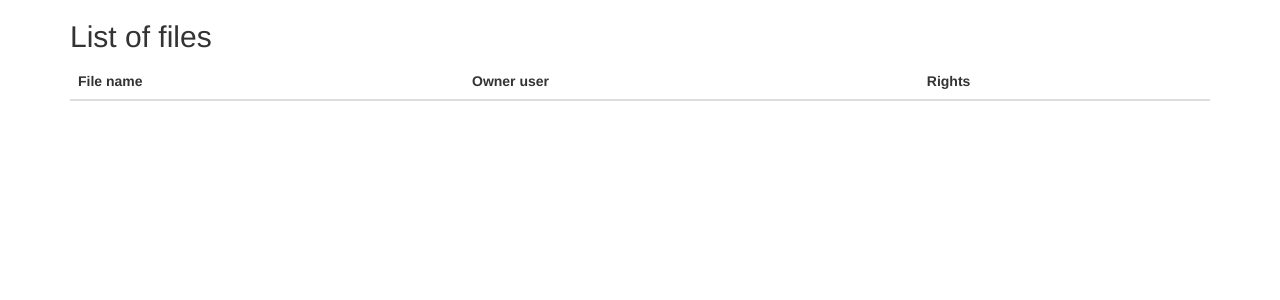
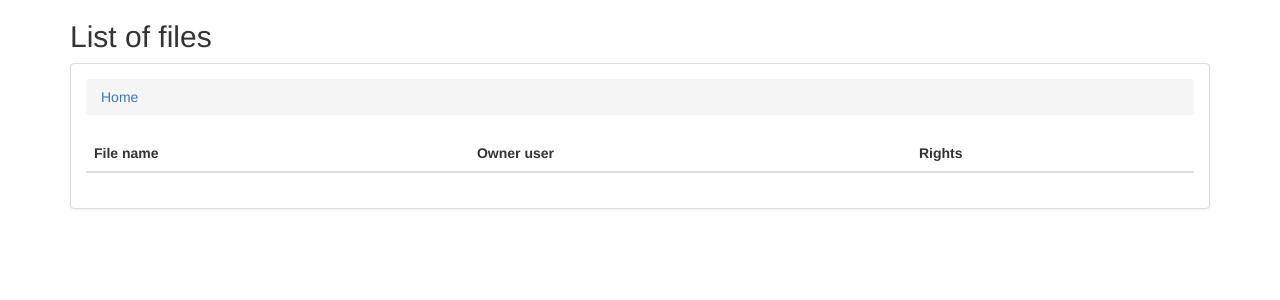
Before and after one commit to ytalashko/data-security-lab3, a Django app: page /view/ in a window 1280 px wide. Shown: the top 300 px of the page. Run offline with Django 3.2, Linux system fonts and the light colour scheme; data that the repository does not hold is empty; parts of the project's set-up code (start-up, migrations or seed data) failed here and were passed over; some libraries are stand-ins or nearby versions.

Commit message:
[frontend] add icons

```diff
--- a/data-security-lab3/static/js/viewObjects.js
+++ b/data-security-lab3/static/js/viewObjects.js
@@ -1,4 +1,7 @@
+//todo: improve color map
 var rowClasses = ['#00CC99', '#74FFFF'];
+
+var path = '';
 
 $('document').ready(function(){
     readData('').success(generateTable);
@@ -15,8 +18,11 @@ var generateTable = function(json){
     var data = JSON.parse(json);
     var table = $('#table tbody');
     for(var i in data){
+        var isFile = data[i]['type']==='f';
         var row = $('<tr></tr>').attr('bgcolor',rowClasses[i%2]);
-        row.append($('<td></td>').addClass('col-md-1').text(data[i]['type']));
+        row.append($('<td></td>').append( $('<span></span>').addClass('glyphicon')
+                .addClass(isFile?'glyphicon-file':'glyphicon-folder-open')
+        ).addClass('col-md-1'));
         row.append($('<td></td>').text(data[i]['name']));
         row.append($('<td></td>').text(data[i]['user']));
         row.append($('<td></td>').text(data[i]['right']));
--- a/data-security-lab3/templates/viewObjects.html
+++ b/data-security-lab3/templates/viewObjects.html
@@ -11,6 +11,11 @@
 <body>
     <div class="container">
         <h2>List of files</h2>
+        <div class="panel panel-default">
+           <div class="panel-body">
+               <ol class="breadcrumb" id="breadcrumb">
+                   <li><a href="/view/">Home</a></li>
+               </ol>
                <table class="table" id="table">
                     <thead>
                         <tr>
@@ -22,6 +27,8 @@
                     <tbody></tbody>
                </table>
             </div>
+        </div>
+    </div>
     <script type="text/javascript" src="{% static 'admin/js/jquery.min.js' %}"></script>
     <script type="text/javascript" src="{% static 'js/bootstrap.js' %}"></script>
     <script src="{% static 'js/viewObjects.js' %}"></script>
```
Lines whose indentation alone changed are shown as unchanged.
